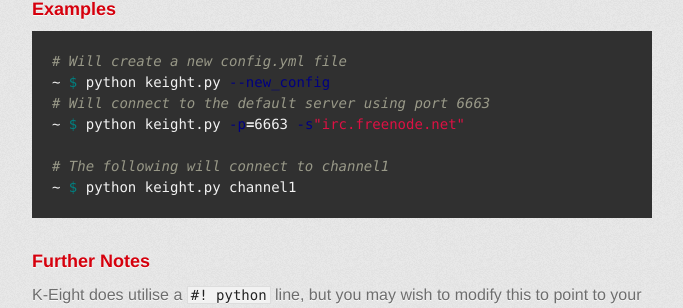
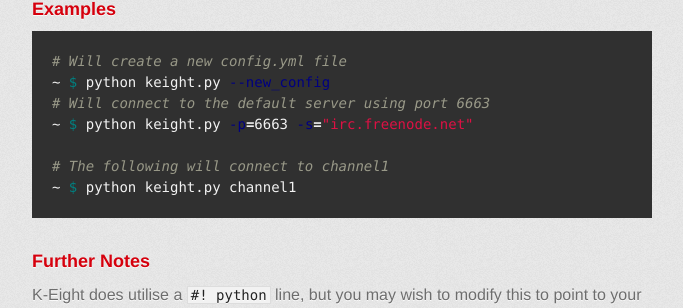
Before and after one commit to MrJohz/K-Eight, a Jekyll site: the page built from docs.md, in a window 1280 px wide and 900 px high, scrolled down 1756 px. Shown: the part 257-565 px from the top of the window, without its empty margins (298-981 px from the left). Built offline with Jekyll 4.4.1, drawn with Linux system fonts in a browser that asks for light colours; some web fonts are replaced.

```diff
--- a/docs.md
+++ b/docs.md
@@ -68,7 +68,7 @@
 # Will create a new config.yml file
 ~ $ python keight.py --new_config
 # Will connect to the default server using port 6663
-~ $ python keight.py -p=6663 -s"irc.freenode.net"
+~ $ python keight.py -p=6663 -s="irc.freenode.net"
 
 # The following will connect to channel1
 ~ $ python keight.py channel1
```
